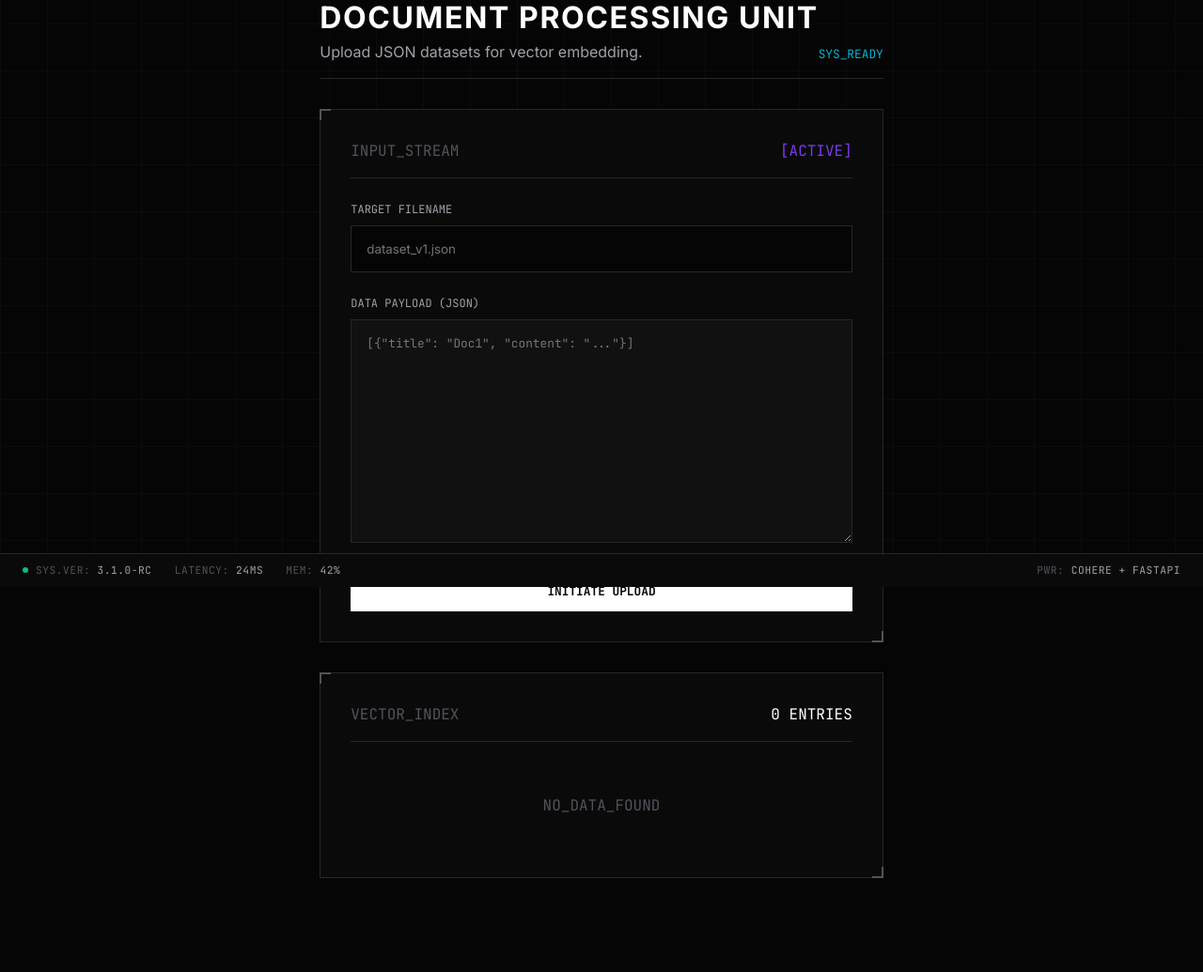
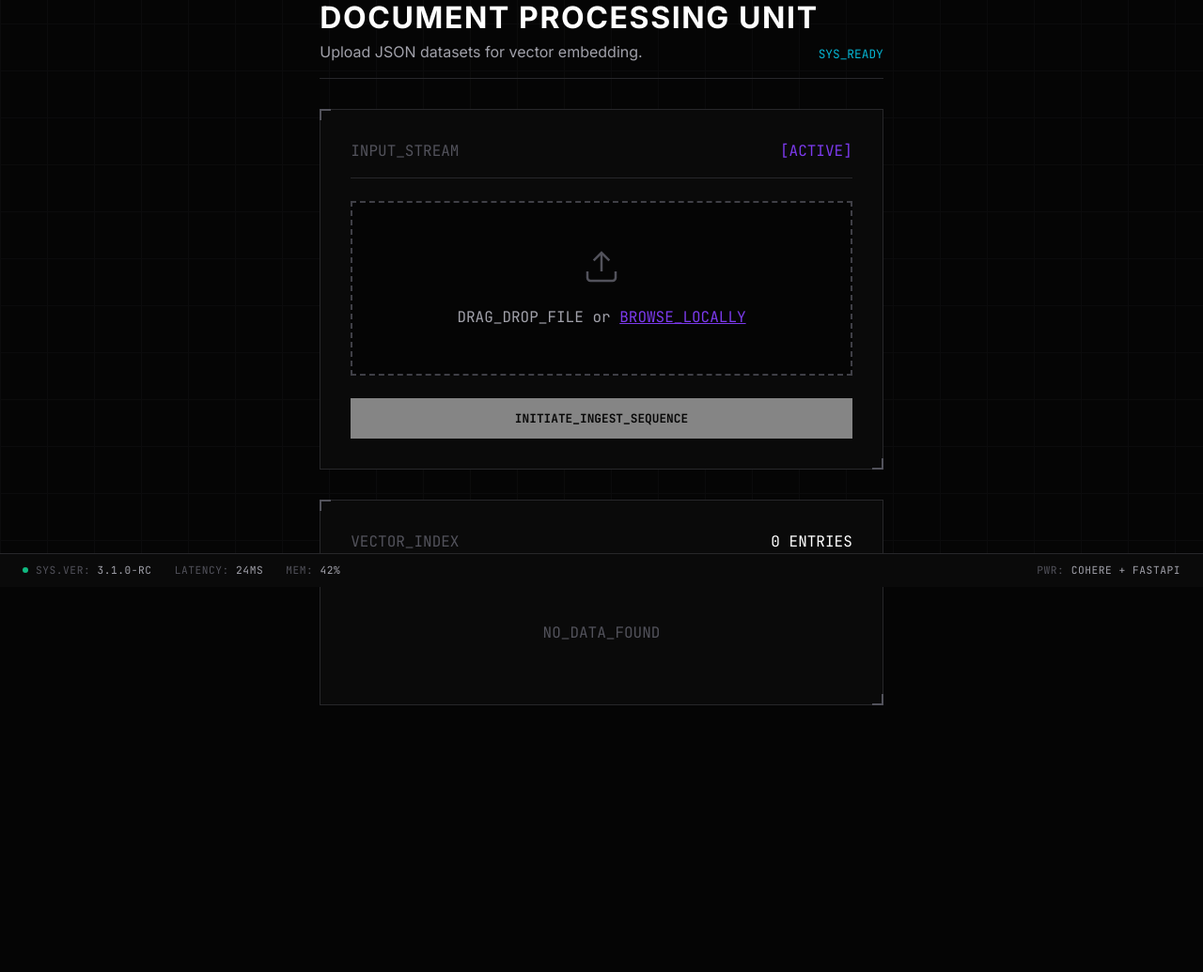
Before and after one commit to vickyymosafan/PY_RAG-Agentic_with_Reciprocal-Rank-Fusion, a FastAPI app: page /upload in a window 1280 px wide. Shown: the part 175-1210 px from the top of the page at 94% size. After the commit the page ends 926 px from the top, so only its background shows below. Run offline with FastAPI, Linux system fonts and the light colour scheme; data that the repository does not hold is empty; parts of the project's set-up code (start-up, migrations or seed data) failed here and were passed over; some libraries are stand-ins or nearby versions.

Commit message:
feat(ui): implement drag-and-drop file upload for document ingestion

```diff
--- a/app/presentation/web/templates/upload.html
+++ b/app/presentation/web/templates/upload.html
@@ -18,7 +18,7 @@
 
     <div style="display: grid; grid-template-columns: repeat(auto-fit, minmax(400px, 1fr)); gap: 2rem;">
 
-        <!-- Upload Card -->
+        <!-- Dropzone / Input Card -->
         <div class="tech-card">
             <div class="tech-card-header">
                 <span class="font-mono" style="color: var(--text-tertiary)">INPUT_STREAM</span>
@@ -26,18 +26,39 @@
             </div>
 
             <form @submit.prevent="handleUpload">
-                <div style="margin-bottom: 1.5rem;">
-                    <label style="display: block; font-family: 'JetBrains Mono'; font-size: 0.75rem; margin-bottom: 0.5rem; color: var(--text-secondary); text-transform: uppercase;">Target Filename</label>
-                    <input type="text" x-model="filename" placeholder="dataset_v1.json" class="input font-mono" required>
+                <!-- Dropzone Area -->
+                <div
+                    class="dropzone-area"
+                    @dragover.prevent="dragover = true"
+                    @dragleave.prevent="dragover = false"
+                    @drop.prevent="handleDrop($event)"
+                    :class="{'drag-active': dragover}"
+                    style="border: 2px dashed var(--border-mid); padding: 3rem 2rem; text-align: center; margin-bottom: 1.5rem; transition: all 0.2s; cursor: pointer; position: relative; background: var(--sys-bg);"
+                    @click="$refs.fileInput.click()"
+                >
+                    <input type="file" x-ref="fileInput" @change="handleFileSelect($event)" accept=".json" style="display: none;">
+
+                    <!-- Icon -->
+                    <div style="color: var(--text-tertiary); margin-bottom: 1rem;">
+                        <svg width="40" height="40" viewBox="0 0 24 24" fill="none" stroke="currentColor" stroke-width="1.5"><path d="M21 15v4a2 2 0 0 1-2 2H5a2 2 0 0 1-2-2v-4"/><polyline points="17 8 12 3 7 8"/><line x1="12" y1="3" x2="12" y2="15"/></svg>
+                    </div>
+
+                    <div x-show="!filename" style="color: var(--text-secondary); font-family: 'JetBrains Mono'">
+                        DRAG_DROP_FILE or <span style="text-decoration: underline; color: var(--primary)">BROWSE_LOCALLY</span>
+                    </div>
+
+                    <div x-show="filename" style="color: var(--success); font-family: 'JetBrains Mono'">
+                        FILE_SELECTED: <span x-text="filename" style="font-weight: bold"></span>
+                        <div style="font-size: 0.7rem; color: var(--text-tertiary); margin-top: 0.5rem">READY_TO_INGEST</div>
+                    </div>
                 </div>
 
-                <div style="margin-bottom: 1.5rem;">
-                    <label style="display: block; font-family: 'JetBrains Mono'; font-size: 0.75rem; margin-bottom: 0.5rem; color: var(--text-secondary); text-transform: uppercase;">Data Payload (JSON)</label>
-                    <textarea x-model="jsonContent" class="textarea font-mono" rows="12" placeholder='[{"title": "Doc1", "content": "..."}]' required style="background: var(--sys-surface); border: 1px solid var(--border-dim); color: var(--text-primary); font-size: 0.8rem;"></textarea>
+                <div x-show="error" style="margin-bottom: 1rem; color: var(--danger); font-size: 0.8rem; font-family: 'JetBrains Mono'">
+                    ERR: <span x-text="error"></span>
                 </div>
 
-                <button type="submit" class="btn btn-primary btn-block" :disabled="loading">
-                    <span x-text="loading ? 'PROCESSING SEQUENCE...' : 'INITIATE UPLOAD'"></span>
+                <button type="submit" class="btn btn-primary btn-block" :disabled="loading || !jsonContent">
+                    <span x-text="loading ? 'PROCESSING_STREAM...' : 'INITIATE_INGEST_SEQUENCE'"></span>
                 </button>
             </form>
         </div>
@@ -49,20 +70,17 @@
                 <span class="font-mono" x-text="documents.length + ' ENTRIES'"></span>
             </div>
 
-            <div x-show="error" style="background: rgba(239, 68, 68, 0.1); border: 1px solid var(--danger); padding: 1rem; margin-bottom: 1rem; color: var(--danger); font-family: 'JetBrains Mono'; font-size: 0.8rem;">
-                ERR: <span x-text="error"></span>
+            <div x-show="loading" style="text-align: center; padding: 2rem; color: var(--primary);">
+                <div style="font-family: 'JetBrains Mono'; animation: pulse 1s infinite">SYNCING_DATA_PIPE...</div>
+                <div style="font-size: 0.7rem; color: var(--text-tertiary); margin-top: 0.5rem">CHUNKING & EMBEDDING IN PROGRESS</div>
             </div>
 
-            <div x-show="loading" style="text-align: center; padding: 2rem; color: var(--primary);">
-                <div style="font-family: 'JetBrains Mono'; animation: pulse 1s infinite">SYNCING TO VECTOR_DB...</div>
-            </div>
-
-            <ul class="doc-list" x-show="!loading" style="max-height: 500px; overflow-y: auto;">
+            <ul class="doc-list" x-show="!loading" style="max-height: 400px; overflow-y: auto;">
                 <template x-for="doc in documents" :key="doc.id">
                     <li class="doc-item">
                         <div>
                             <div style="font-family: 'JetBrains Mono'; font-size: 0.9rem; color: var(--text-primary)" x-text="doc.filename"></div>
-                            <div style="font-size: 0.75rem; color: var(--text-tertiary)" x-text="'ID: ' + doc.id.substring(0,8) + '...' + ' | ' + new Date(doc.created_at).toLocaleDateString()"></div>
+                            <div style="font-size: 0.75rem; color: var(--text-tertiary)" x-text="'ID: ' + doc.id.substring(0,8) + '...' + ' | ' + new Date(doc.created_at).toISOString().split('T')[0]"></div>
                         </div>
                         <span class="doc-badge" style="background: var(--surface); border: 1px solid var(--success); color: var(--success)">INDEXED</span>
                     </li>
@@ -74,6 +92,13 @@
         </div>
     </div>
 </div>
+
+<style>
+.dropzone-area:hover, .dropzone-area.drag-active {
+    border-color: var(--primary) !important;
+    background: rgba(124, 58, 237, 0.05) !important;
+}
+</style>
 {% endblock %}
 
 {% block scripts %}
@@ -81,9 +106,10 @@
 function uploadApp() {
     return {
         filename: '',
-        jsonContent: '',
+        jsonContent: null,
         loading: false,
         error: null,
+        dragover: false,
         documents: [],
 
         init() {
@@ -95,8 +121,7 @@ function uploadApp() {
                 this.loading = true;
                 const res = await fetch('/api/documents');
                 const data = await res.json();
-                if(data.success && data.data) {
-                    // Handle structure difference if any
+                if(data.success) {
                     this.documents = data.data.documents || data.data;
                 }
             } catch(e) {
@@ -106,58 +131,64 @@ function uploadApp() {
             }
         },
 
+        handleDrop(e) {
+            this.dragover = false;
+            const files = e.dataTransfer.files;
+            if (files.length > 0) this.processFile(files[0]);
+        },
+
+        handleFileSelect(e) {
+            const files = e.target.files;
+            if (files.length > 0) this.processFile(files[0]);
+        },
+
+        processFile(file) {
+            this.error = null;
+            this.filename = file.name;
+
+            // Allow JSON files only for now
+            if (!file.name.endsWith('.json')) {
+                this.error = "INVALID_FILE_TYPE: Only .json supported";
+                this.jsonContent = null;
+                return;
+            }
+
+            const reader = new FileReader();
+            reader.onload = (e) => {
+                try {
+                    const content = JSON.parse(e.target.result);
+                    if (!Array.isArray(content)) throw new Error("Root must be Array");
+                    this.jsonContent = content; // Store parsed object
+                } catch (err) {
+                    this.error = "PARSE_ERROR: Invalid JSON";
+                    this.jsonContent = null;
+                }
+            };
+            reader.readAsText(file);
+        },
+
         async handleUpload() {
+            if (!this.jsonContent) return;
+
             this.loading = true;
             this.error = null;
+
             try {
-                // Validation
-                let parsed;
-                try {
-                    parsed = JSON.parse(this.jsonContent);
-                } catch(e) {
-                    throw new Error("INVALID_JSON_FORMAT");
-                }
-
-                if(!Array.isArray(parsed)) {
-                    throw new Error("PAYLOAD_MUST_BE_ARRAY");
-                }
-
-                const res = await fetch('/api/documents', {
-                    method: 'POST',
-                    headers: {'Content-Type': 'application/json'},
-                    body: JSON.stringify({
-                        filename: this.filename,
-                        documents: parsed
-                    }) // Match backend expectation: "documents" field if pydantic, or "content" if simple
-                });
-
-                // Note: Previous code used { filename, content: parsed }, check backend.
-                // Assuming standard RAG payload often uses 'documents' list.
-                // If backend expects 'content', we might need to adjust.
-                // Let's stick to the previous working format which seemed to be {filename, content}.
-
-                // ADJUSTMENT: The viewed file used { filename:this.filename, content: parsed }
-                // So I will revert to that to ensure backend compatibility
-
-            } catch(e) {
-                // We'll re-run fetch with correct body below
-            }
-
-            // Retry block for Fetch
-            try {
-                 let parsed = JSON.parse(this.jsonContent);
                  const res = await fetch('/api/documents', {
                     method: 'POST',
                     headers: {'Content-Type': 'application/json'},
-                    body: JSON.stringify({ filename: this.filename, content: parsed })
+                    body: JSON.stringify({ filename: this.filename, content: this.jsonContent })
                 });
                 const data = await res.json();
                 if(!data.success) throw new Error(data.error || "Unknown Error");
 
                 this.filename = '';
-                this.jsonContent = '';
+                this.jsonContent = null;
+                // Reset file input
+                this.$refs.fileInput.value = '';
+
+                alert("INGEST_COMPLETE: " + (data.message || "Data indexed successfully"));
                 this.loadDocuments();
-                alert("UPLOAD_COMPLETE: ACKNOWLEDGED");
             } catch(e) {
                 this.error = e.message;
             } finally {
```
